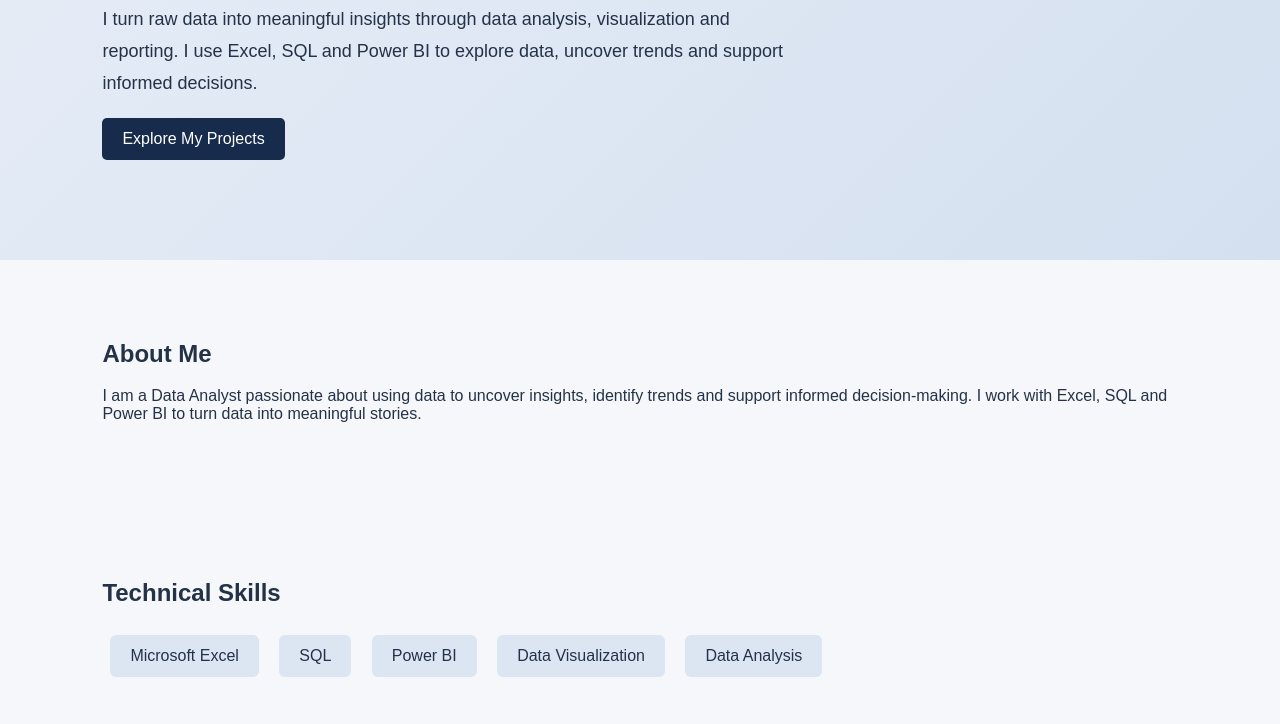
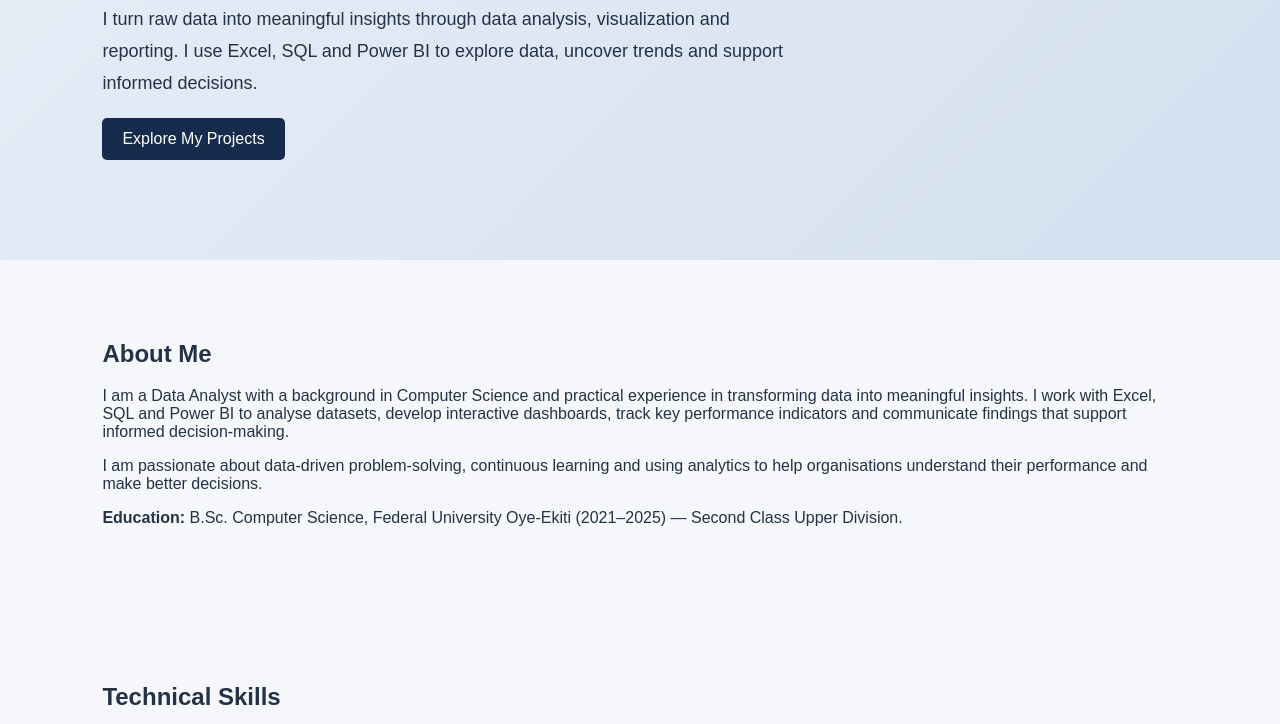
Before and after one commit to faithoyelowo/faithoyelowo.github.io, a plain HTML site: page index.html in a window 1280 px wide. Shown: the part 439-1163 px from the top of the page. Drawn offline with Linux system fonts and the light colour scheme.

Commit message:
Improve About Me section

```diff
--- a/index.html
+++ b/index.html
@@ -137,10 +137,24 @@
 
 <section class="section" id="about">
     <h2>About Me</h2>
-    <p>I am a Data Analyst passionate about using data
-    to uncover insights, identify trends and support
-    informed decision-making. I work with Excel, SQL
-    and Power BI to turn data into meaningful stories.</p>
+
+    <p>
+    I am a Data Analyst with a background in Computer Science and practical experience
+    in transforming data into meaningful insights. I work with Excel, SQL and Power BI
+    to analyse datasets, develop interactive dashboards, track key performance
+    indicators and communicate findings that support informed decision-making.
+    </p>
+
+    <p>
+    I am passionate about data-driven problem-solving, continuous learning and using
+    analytics to help organisations understand their performance and make better decisions.
+    </p>
+
+    <p>
+    <strong>Education:</strong> B.Sc. Computer Science,
+    Federal University Oye-Ekiti (2021–2025) —
+    Second Class Upper Division.
+    </p>
 </section>
 
 <section class="section" id="skills">
```
